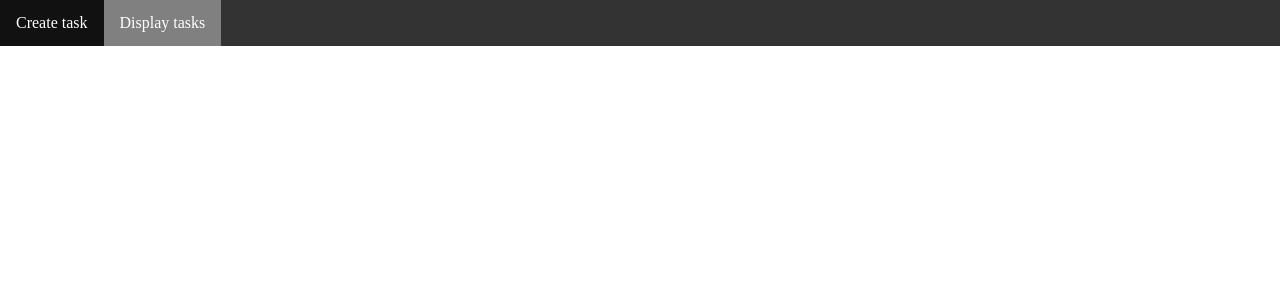
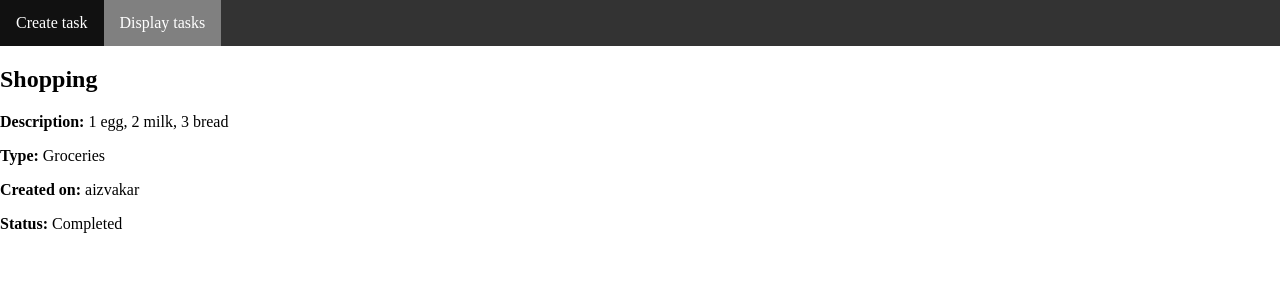
Before and after one commit to EduardsZv/task_manager, an Angular app in the folder taskManagerApp/: page /task-details-component/1 in a window 1280 px wide. Before the commit this address led to /. Shown: the top 300 px of the page. Built offline with nearby package versions, Linux system fonts and the light colour scheme.

Commit message:
Created new Task Service, optimized the code to use the service

```diff
--- a/taskManagerApp/src/app/app.routes.ts
+++ b/taskManagerApp/src/app/app.routes.ts
@@ -12,7 +12,7 @@ export const routes: Routes = [
         loadComponent: () => import('./display-tasks/display-tasks.component').then((c) => c.DisplayTasksComponent)
     },
     {
-        path: 'task-details-component',
+        path: 'task-details-component/:id',
         loadComponent: () => import('./task-details/task-details.component').then((c) => c.TaskDetailsComponent)
     }
 ];
--- a/taskManagerApp/src/app/create-task/create-task.component.ts
+++ b/taskManagerApp/src/app/create-task/create-task.component.ts
@@ -1,8 +1,9 @@
 import { CommonModule, DatePipe } from '@angular/common';
-import { Component } from '@angular/core';
+import { Component, inject } from '@angular/core';
 import {FormControl, FormGroup, Validators} from '@angular/forms';
 import { ReactiveFormsModule} from '@angular/forms';
 import { DisplayTasksComponent } from '../display-tasks/display-tasks.component';
+import { TasksService } from '../services/tasks.service';
 
 
 @Component({
@@ -14,6 +15,9 @@ import { DisplayTasksComponent } from '../display-tasks/display-tasks.component'
   styleUrl: './create-task.component.scss'
 })
 export class CreateTaskComponent {
+
+  taskService: TasksService = inject(TasksService);
+
   createTaskForm = new FormGroup({
     title: new FormControl("", [
       Validators.required
@@ -33,16 +37,21 @@ export class CreateTaskComponent {
 
   constructor(private datePipe: DatePipe) {}
 
+  createTask(title: string, desc: string, type: string, createdOn: string, status: string) {
+    this.taskService.createTask(title, desc, type, createdOn, status);
+  }
+
   submitTask() {
       if (this.createTaskForm.valid) {
         let currTime = new Date();
-        let submit_time = this.datePipe.transform(currTime, 'yyyy-MM-dd HH:mm:ss');
+        let submit_time = this.datePipe.transform(currTime, 'HH:mm:ss');
         this.createTaskForm.get('createdOn')?.setValue(new Date().toString());
         console.log('Form Submitted', this.createTaskForm.value);
-        // Perform the submit action, e.g., send the data to a server
+        this.createTask(this.createTaskForm.controls['title'].value!, this.createTaskForm.controls['description'].value!, this.createTaskForm.controls['type'].value!, this.createTaskForm.controls['createdOn']. value!,this.createTaskForm.controls['status'].value!);
+
+
       } else {
         console.log('Form is invalid');
-        // Optionally, mark all controls as touched to show errors
         this.createTaskForm.markAllAsTouched();
       }
 
--- a/taskManagerApp/src/app/display-tasks/display-tasks.component.html
+++ b/taskManagerApp/src/app/display-tasks/display-tasks.component.html
@@ -1,6 +1,5 @@
-<router-outlet></router-outlet>
 <div *ngFor="let task of tasks; let i = index">
-    <h2><a routerLink="/task-details-component" routerLinkActive="active" [state]="{ task: task }">{{task.title}}</a></h2>
+    <h2><a (click)="viewTaskDetail(i)">{{task.title}}</a></h2>
     <p><b>Description: </b> {{task.description}} </p>
     <p><b>Type: </b> {{task.type}} </p>
     <p><b>Created on: </b> {{task.created_on}} </p>
--- a/taskManagerApp/src/app/display-tasks/display-tasks.component.ts
+++ b/taskManagerApp/src/app/display-tasks/display-tasks.component.ts
@@ -1,9 +1,9 @@
-import { Component } from '@angular/core';
+import { Component, inject } from '@angular/core';
 import { Task } from './tasks';
 import { CommonModule } from '@angular/common';
-import jsonData from '../data/tasks.json';
 import { Router, RouterLink, RouterLinkActive } from '@angular/router';
 import { RouterModule } from '@angular/router';
+import { TasksService } from '../services/tasks.service';
 
 @Component({
   selector: 'tmg-display-tasks',
@@ -13,19 +13,19 @@ import { RouterModule } from '@angular/router';
   styleUrl: './display-tasks.component.scss'
 })
 export class DisplayTasksComponent {
-  tasks: Task[] = jsonData.tasks;
+  taskService: TasksService = inject(TasksService);
+  tasks: Task[] = [];
 
-  deleteTask(i: number): Task[] {
-    return this.tasks.splice(i, 1);
+
+  constructor(private router: Router) {
+    this.tasks = this.taskService.getTasks();
   }
-
-  constructor(private router: Router) {}
-
+  deleteTask(taskId: number): void {
+    this.taskService.deleteTask(taskId);
+    this.tasks = this.taskService.getTasks(); // Update the local tasks array
+  }
   viewTaskDetail(taskId: number) {
-    this.router.navigate(['/task-details', taskId]);
-  }
-  selectTask(index: number) {
-    return this.tasks[index];
+    this.router.navigate(['/task-details-component', taskId]);
   }
 
 }
--- /dev/null
+++ b/taskManagerApp/src/app/services/tasks.service.ts
@@ -0,0 +1,29 @@
+import { Injectable } from '@angular/core';
+import jsonData from '../data/tasks.json';
+import { Task } from '../display-tasks/tasks';
+
+@Injectable({
+  providedIn: 'root'
+})
+export class TasksService {
+
+  constructor() { }
+  tasks: Task[] = jsonData.tasks;
+
+  getTasks(): Task[] {
+    return this.tasks;
+  }
+
+  getTaskById(id: number): Task {
+    return this.tasks[id];
+  }
+
+  createTask(title: string, desc: string, type: string, createdOn: string, status: string) {
+    let newTask: Task = {title: title, description: desc, type: type, created_on: createdOn, status: status};
+    this.tasks.push(newTask);
+  }
+
+  deleteTask(i: number): Task[] {
+    return this.tasks.splice(i, 1);
+  }
+}
--- a/taskManagerApp/src/app/task-details/task-details.component.html
+++ b/taskManagerApp/src/app/task-details/task-details.component.html
@@ -1,7 +1,7 @@
-<div *ngIf="task">
-    <h2>{{ task.title }}</h2>
-    <p><b>Description: </b> {{task.description}} </p>
-    <p><b>Type: </b> {{task.type}} </p>
-    <p><b>Created on: </b> {{task.created_on}} </p>
-    <p><b>Status: </b> {{task.status}} </p>
+<div *ngIf="selectedTask">
+    <h2>{{ selectedTask.title }}</h2>
+    <p><b>Description: </b> {{selectedTask.description}} </p>
+    <p><b>Type: </b> {{selectedTask.type}} </p>
+    <p><b>Created on: </b> {{selectedTask.created_on}} </p>
+    <p><b>Status: </b> {{selectedTask.status}} </p>
 </div>
--- a/taskManagerApp/src/app/task-details/task-details.component.ts
+++ b/taskManagerApp/src/app/task-details/task-details.component.ts
@@ -1,6 +1,8 @@
-import { Component, Input } from '@angular/core';
+import { Component, inject } from '@angular/core';
 import { Task } from '../display-tasks/tasks';
 import { CommonModule } from '@angular/common';
+import { TasksService } from '../services/tasks.service';
+import { ActivatedRoute } from '@angular/router';
 
 @Component({
   selector: 'tmg-task-details',
@@ -10,11 +12,18 @@ import { CommonModule } from '@angular/common';
   styleUrl: './task-details.component.scss'
 })
 export class TaskDetailsComponent {
-  @Input() task: Task = {};
+  tasksService: TasksService = inject(TasksService);
+  selectedTask: Task = {};
+  taskId!: number;
 
   ngOnInit(): void {
-    this.task = history.state.task;
+    this.route.paramMap.subscribe(params => {
+      this.taskId = +params.get('id')!;
+      this.selectedTask = this.tasksService.getTaskById(this.taskId);
+
+    });
   }
+  constructor(private route: ActivatedRoute) {}
 
 
 }
```
Also changed, not shown: 1 other file (tests, documents, lock files or other folders).
